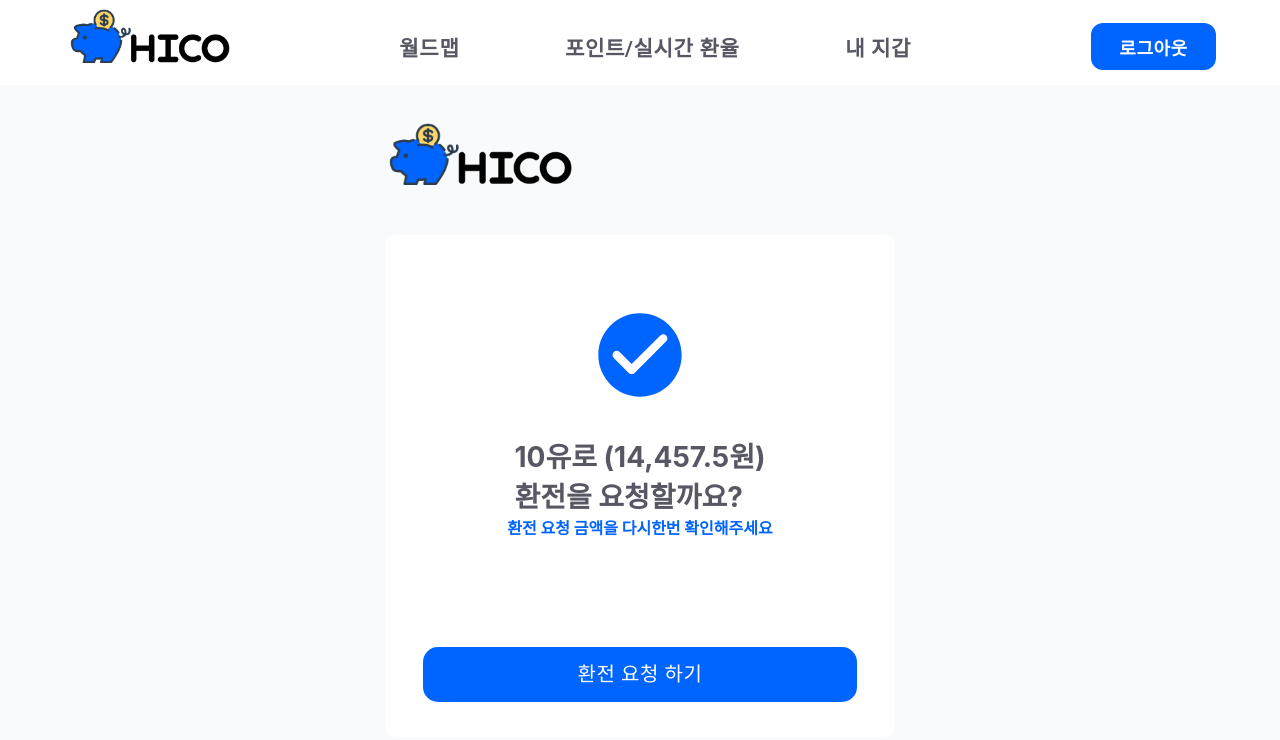
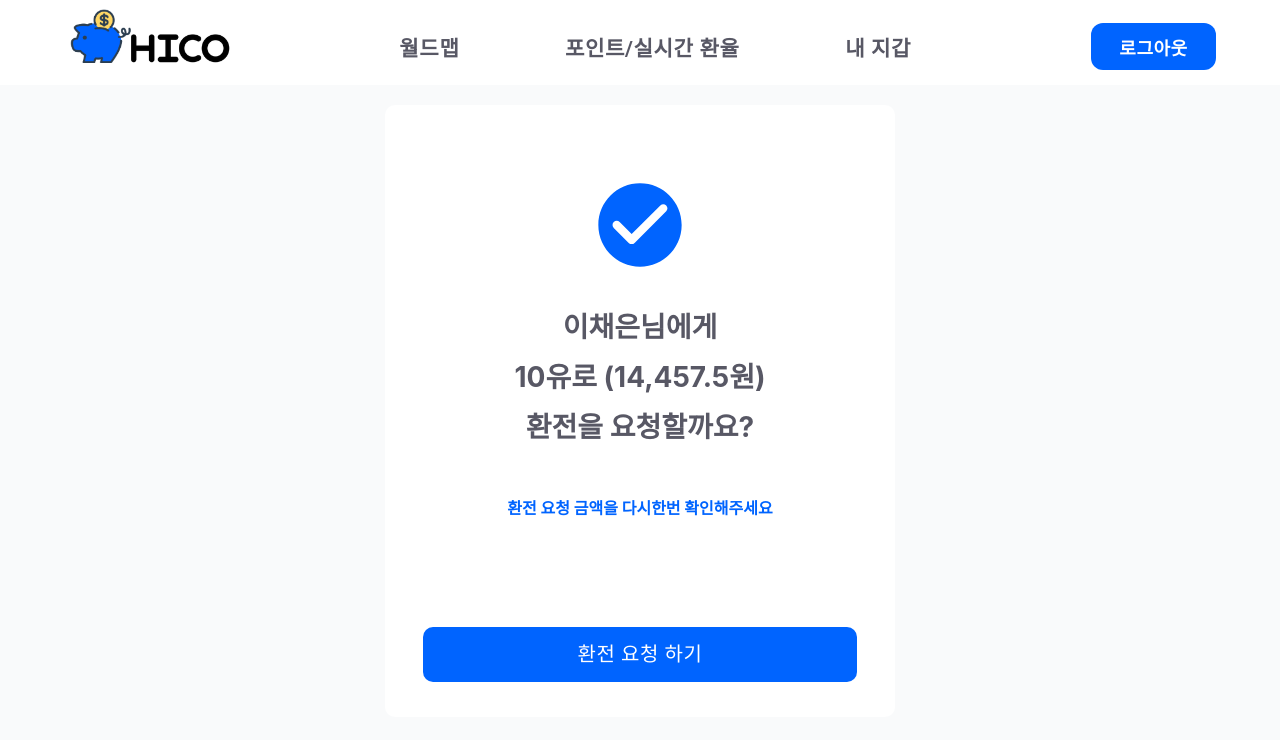
Before and after one commit to 22-bottle/ssafy_specific_pjt, a React (Create React App) app in the folder front/: page /childwallet/ask in a window 1280 px wide. Shown: the top 740 px of the page. Built offline with nearby package versions, Linux system fonts and the light colour scheme.

Commit message:
design: 환전 요청 css

```diff
--- a/front/src/components/childwallet/AskWon.tsx
+++ b/front/src/components/childwallet/AskWon.tsx
@@ -1,37 +1,38 @@
-import React from "react";
+import React from 'react'
 import styles from './askWon.module.css'
-import { useNavigate } from 'react-router-dom';
-import logoImage from "@/assets/logo.png";
-import CheckCircleRoundedIcon from "@mui/icons-material/CheckCircleRounded";
-import Button from "@mui/material/Button";
+import { useNavigate } from 'react-router-dom'
+import logoImage from '@/assets/logo.png'
+import IconButton from '@mui/material/IconButton'
+import CloseRoundedIcon from '@mui/icons-material/CloseRounded'
+import CheckCircleRoundedIcon from '@mui/icons-material/CheckCircleRounded'
+import Button from '@mui/material/Button'
 
-const Askwon:React.FC= () => {
+// 닫기 버튼
+interface ChildAddProps {
+  handleClose: () => void
+}
 
-    const navigate = useNavigate();
+const Askwon: React.FC<ChildAddProps> = ({ handleClose }) => {
+  const navigate = useNavigate()
 
   const completeClick = () => {
-        navigate('/childwallet/askcomplete');
-      };
-
-    const divBorder = {
-        border: "1px solid black",
-        margin: "10px"
+    navigate('/childwallet/askcomplete')
   }
-
 
   return (
     <div className={styles.container}>
-            {/* 로고 이미지 */}
-            <img
-                src={logoImage}
-                alt="LOGO"
-                style={{
-                    height: '80px',
-                    marginTop: '30px',
-                    marginRight: '320px',
-                    marginBottom: '20px',
+      {/* 닫기 버튼 */}
+      <IconButton
+        onClick={handleClose}
+        sx={{
+          position: 'absolute',
+          top: '15px',
+          right: '20px',
         }}
-            />
+      >
+        <CloseRoundedIcon sx={{ fontSize: '35px' }} />
+      </IconButton>
+
       {/* 메인 */}
       <div className={styles.materialContainer}>
         {/* 체크 아이콘 */}
@@ -40,22 +41,25 @@ const Askwon:React.FC= () => {
         </div>
         {/* 글씨 */}
         <div className={styles.text}>
-                    <div className={styles.maintext1}>10유로 (14,457.5원)<br/>
-                        환전을 요청할까요?</div>
-                    <div className={styles.subtext1}>환전 요청 금액을 다시한번 확인해주세요</div>
+          <div className={styles.maintext1}>이채은님에게</div>
+          <div className={styles.maintext2}>10유로 (14,457.5원)</div>
+          <div className={styles.maintext3}> 환전을 요청할까요?</div>
+          <div className={styles.subtext1}>
+            환전 요청 금액을 다시한번 확인해주세요
+          </div>
         </div>
         {/* 버튼 */}
         <div className={styles.button}>
           <Button
             variant="contained"
             disableElevation
-                        onClick={ completeClick }
+            onClick={completeClick}
             sx={{
               width: '100%',
               height: '55px',
               fontSize: '20px',
               backgroundColor: '#0064FF',
-                            borderRadius: '15px',
+              borderRadius: '10px',
             }}
           >
             환전 요청 하기
@@ -64,6 +68,6 @@ const Askwon:React.FC= () => {
       </div>
     </div>
   )
-};
+}
 
-export default Askwon;
+export default Askwon
```
Lines whose indentation alone changed are shown as unchanged.
